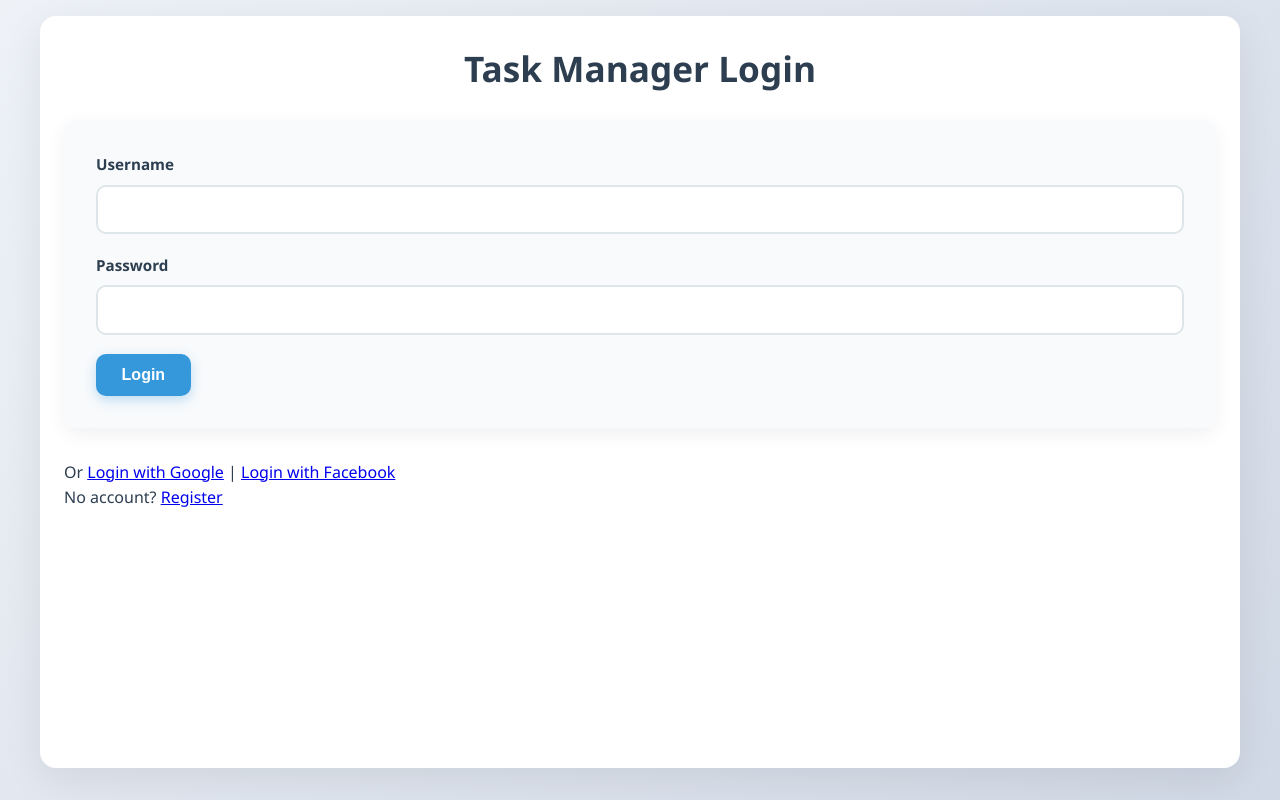
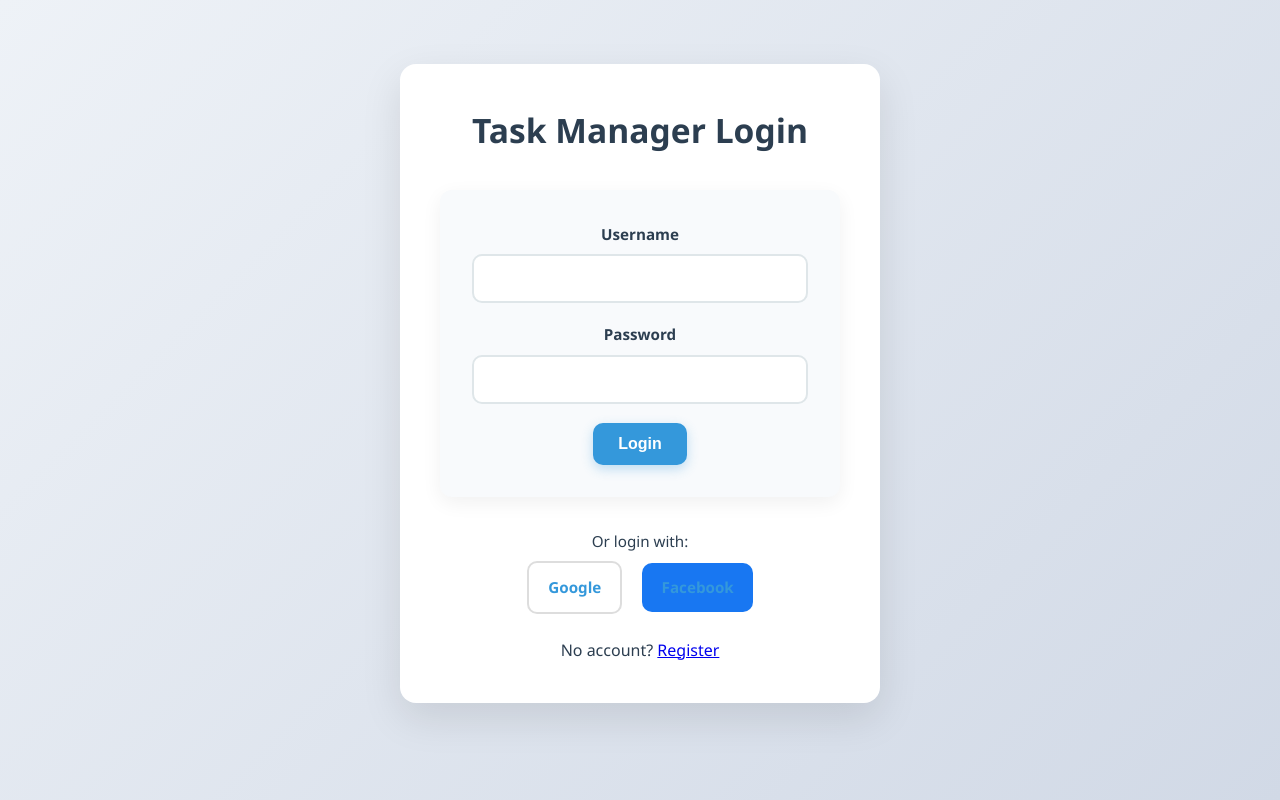
Before and after one commit to S1318885/comp3810sef-group4, a Node server app: page /login in a window 1280 px wide. Run offline with Node 20, Linux system fonts and the light colour scheme; some libraries are stand-ins or nearby versions.

Commit message:
Update login.ejs

```diff
--- a/views/login.ejs
+++ b/views/login.ejs
@@ -1,24 +1,25 @@
 <!DOCTYPE html>
 <html>
-
 <head>
   <meta charset="UTF-8">
   <meta name="viewport" content="width=device-width, initial-scale=1.0">
   <title>Login</title>
   <link rel="stylesheet" href="/style.css">
 </head>
-
 <body>
-  <div class="container">
+  <div class="auth-container">
     <h1>Task Manager Login</h1>
     <form method="POST" action="/login">
       <div><label>Username</label><input type="text" name="username" required></div>
       <div><label>Password</label><input type="password" name="password" required></div>
       <button type="submit">Login</button>
     </form>
-    <p>Or <a href="/auth/google">Login with Google</a> | <a href="/auth/facebook">Login with Facebook</a></p>
-    <p>No account? <a href="/register">Register</a></p>
+    <div class="auth-links">
+      <p>Or login with:</p>
+      <a href="/auth/google" class="oauth-btn google-btn">Google</a>
+      <a href="/auth/facebook" class="oauth-btn facebook-btn">Facebook</a>
+    </div>
+    <p class="mt-1">No account? <a href="/register">Register</a></p>
   </div>
 </body>
-
 </html>
```
